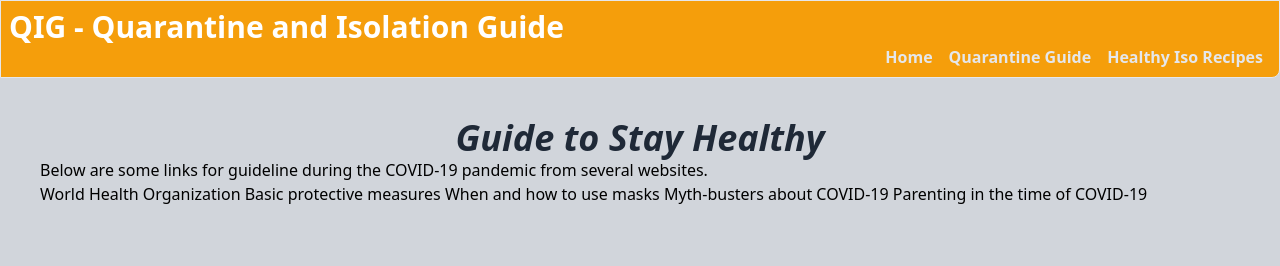
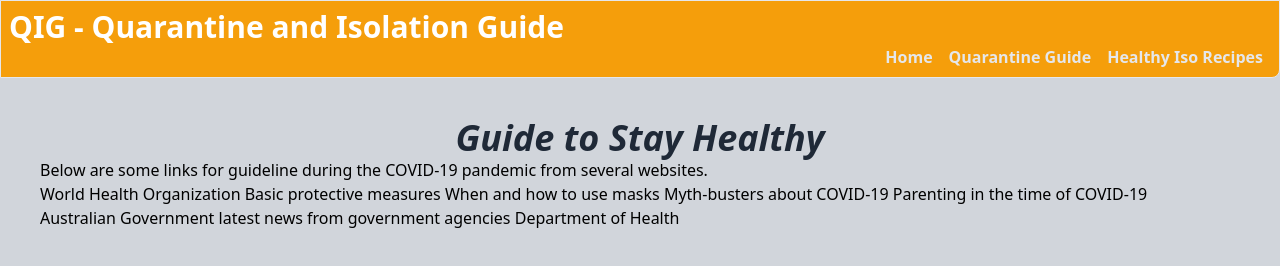
Before and after one commit to amarr001/Project-1, a plain HTML site: page guide.html in a window 1280 px wide. Drawn offline with nearby package versions, Linux system fonts and the light colour scheme.

Commit message:
add more link

```diff
--- a/guide.html
+++ b/guide.html
@@ -30,14 +30,20 @@
       </nav>
 
     <main>
-        <div class="overflow-hidden p-4 p-10">
+        <div class="block overflow-hidden p-4 p-10">
             <div class="block font-sans text-4xl font-bold text-gray-800 italic text-center">Guide to Stay Healthy</div>
-            <p>Below are some links for guideline during the COVID-19 pandemic from several websites.</p>
+                <p>Below are some links for guideline during the COVID-19 pandemic from several websites.</p>
+
             <div>World Health Organization
                 <a href="https://www.who.int/emergencies/diseases/novel-coronavirus-2019/advice-for-public">Basic protective measures</a>
                 <a href="https://www.who.int/emergencies/diseases/novel-coronavirus-2019/advice-for-public/when-and-how-to-use-masks">When and how to use masks</a>
                 <a href="https://www.who.int/emergencies/diseases/novel-coronavirus-2019/advice-for-public/myth-busters">Myth-busters about COVID-19</a>
                 <a href="https://www.who.int/emergencies/diseases/novel-coronavirus-2019/advice-for-public/healthy-parenting">Parenting in the time of COVID-19</a>
+            </div>
+            <div>Australian Government
+                <a href="https://www.australia.gov.au/">latest news from government agencies</a>
+                <a href="https://www.health.gov.au/news/health-alerts/novel-coronavirus-2019-ncov-health-alert">Department of Health</a>
+
             </div>
         </div>
     </main>
```
